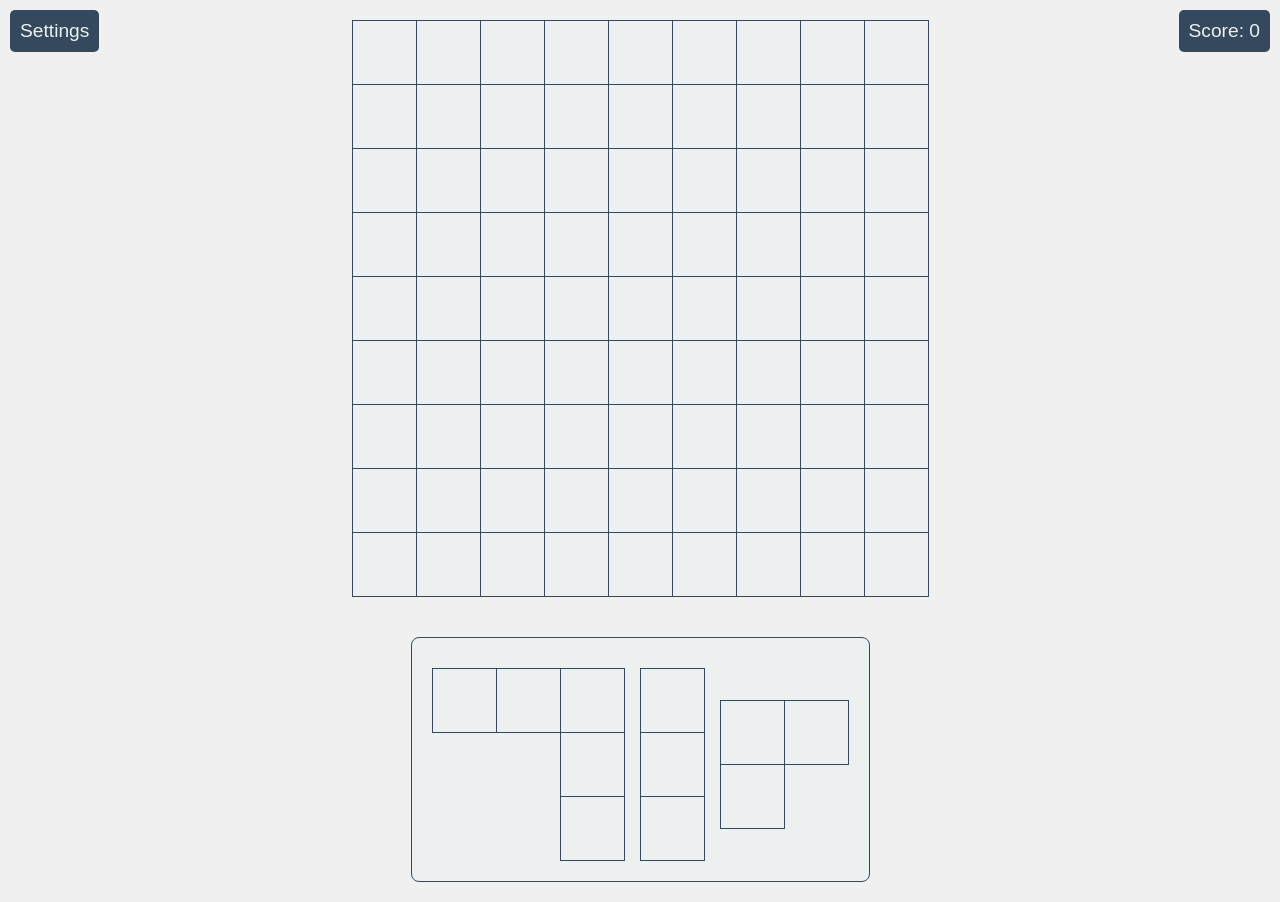
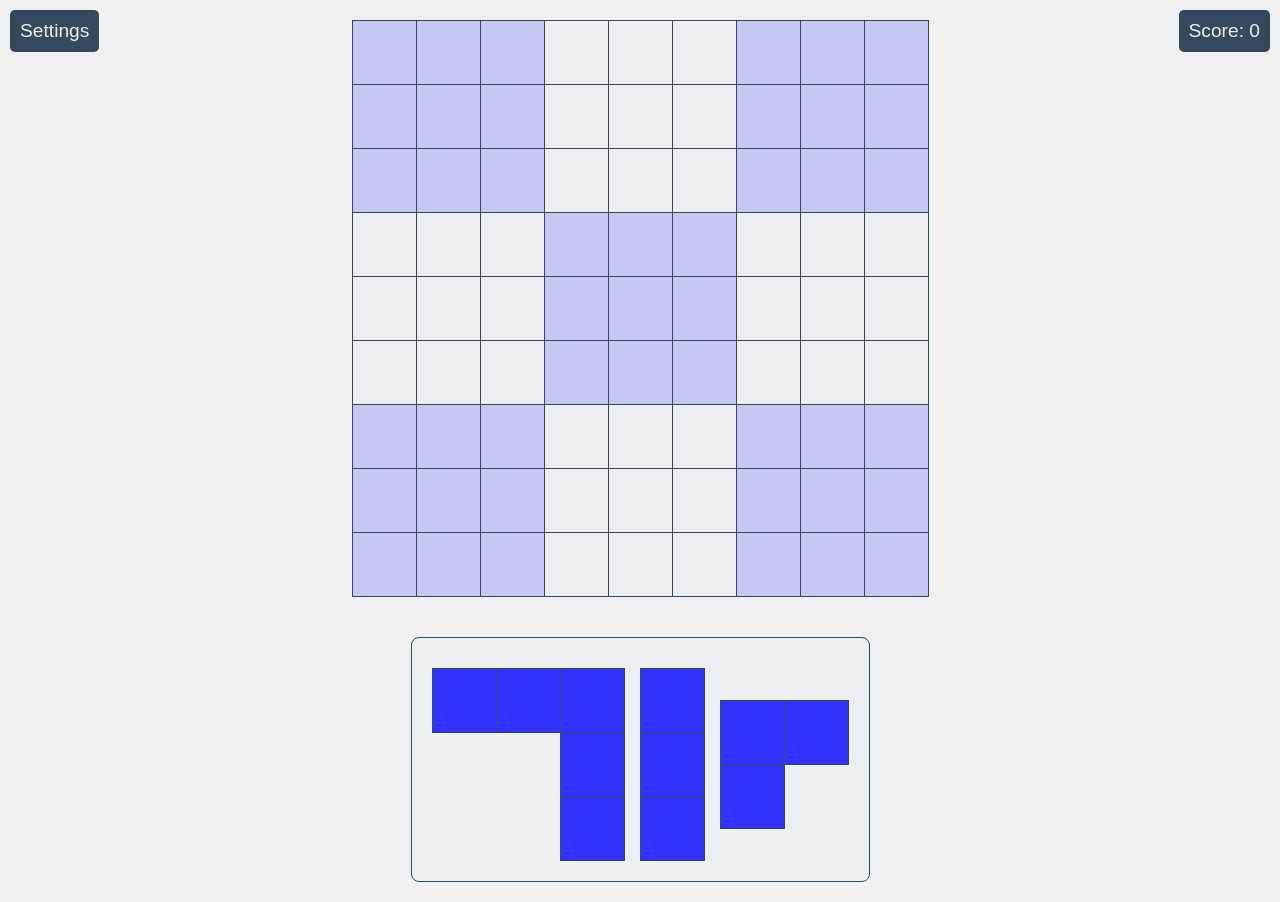
Before and after one commit to matan-h/blocksdoku, a website built with Vite: page index.html in a window 1280 px wide. Built offline with nearby package versions, Linux system fonts and the light colour scheme.

Commit message:
color change in scss.

```diff
--- a/src/style.scss
+++ b/src/style.scss
@@ -1,11 +1,12 @@
 :root {
 	--color-bg: #f0f0f0;
-	--color-primary: #3498db;
+	--color-primary: #2299e9;
 	--color-secondary: #e74c3c;
 	--color-text: #2c3e50;
 	--color-light: #ecf0f1;
 	--color-dark: #34495e;
 	--color-highlight: rgba(151, 151, 151, 0.9);
+	--color: #3030FF; // will be changed in JS.
 }
 
 * {
@@ -112,7 +113,7 @@ td {
 	height: 8vmin;
 
 	&.dark:not(.filled) {
-		opacity: 0.1;
+		opacity: 0.2;
 	}
 
 	&.light:not(.filled) {
```
